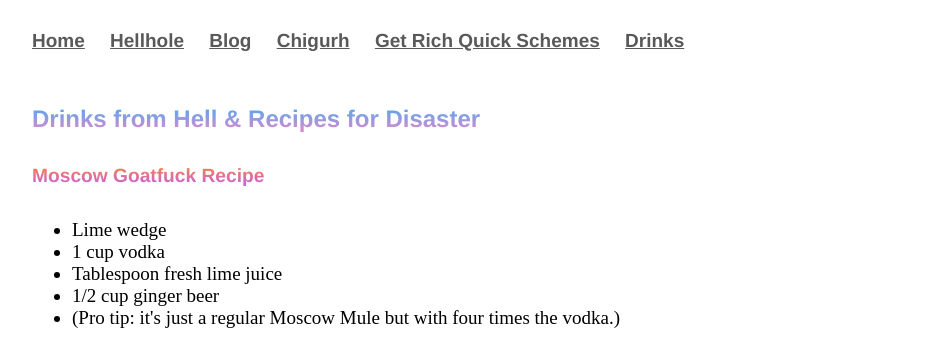
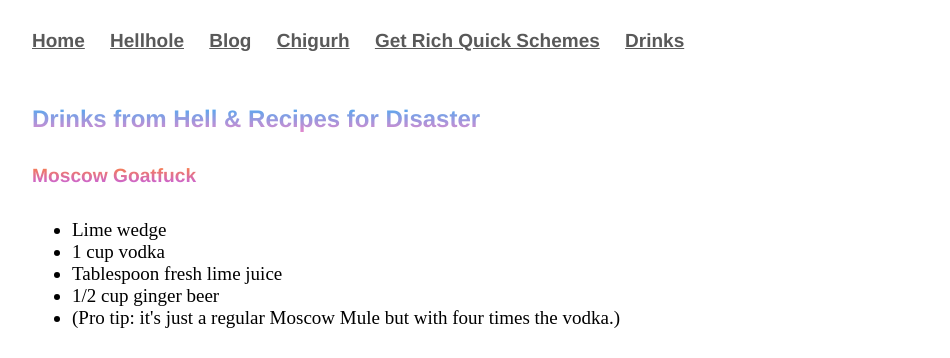
Before and after one commit to Pinelife/pinelife.github.io, a Jekyll site: the page drinks/index.html, which Jekyll copies as it is, in a window 1280 px wide. Shown: the top 358 px of the page, without its empty margins (160-1110 px from the left). Built offline with Jekyll 4.4.1, drawn with Linux system fonts in a browser that asks for light colours.

Commit message:
Update index.html

```diff
--- a/drinks/index.html
+++ b/drinks/index.html
@@ -18,7 +18,7 @@
 			<h3 style="color:black !important;">Drinks from Hell & Recipes for Disaster</h3>
 
 
-<h5>Moscow Goatfuck Recipe</h5>
+<h5>Moscow Goatfuck</h5>
 <ul>
   <li>Lime wedge</li>
   <li>1 cup vodka</li>
```
